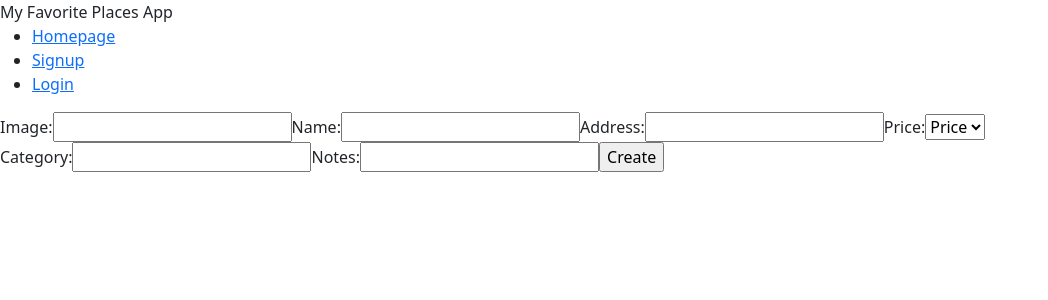
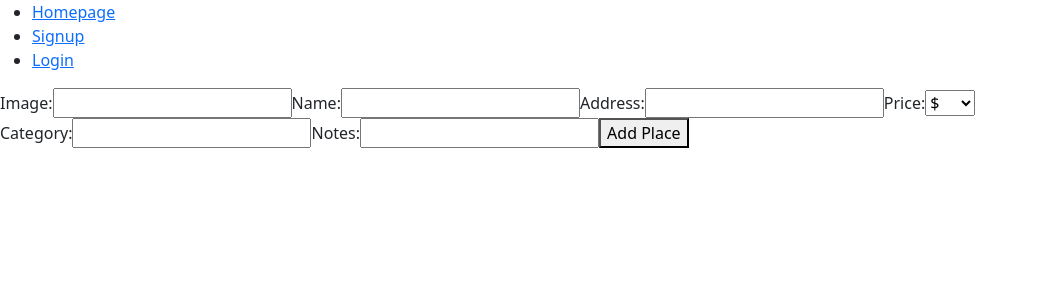
Before and after one commit to shay2442/my-favorite-places-app-frontend, a React (Create React App) app: page /places/1/edit in a window 1280 px wide. Shown: the top 300 px of the page, without its empty margins (0-1048 px from the left). Built offline with nearby package versions, Linux system fonts and the light colour scheme.

Commit message:
Working on navbar and Bootstrap Links

```diff
--- a/src/App.jsx
+++ b/src/App.jsx
@@ -1,7 +1,7 @@
 
 // import './App.css';
 import { useState, useEffect } from 'react'
-import Navbar from './components/Navigation/Navbar'
+import Navigation from './components/Navigation/Navigation'
 import Home from './components/static/Home'
 import Signup from './components/Authentication/Signup'
 import Login from './components/Authentication/Login'
@@ -94,12 +94,12 @@ function App() {
 
   return (
     <div className="App">
-      <header className="App-header">
+      {/* <header className="App-header">
         My Favorite Places App
-      </header>
+      </header> */}
       <Router>
-        { loggedIn ? <h1>Welcome, {currentUser.username}! </h1> : null }
-      <Navbar loggedIn={loggedIn} logoutUser={logoutUser} currentUser={ currentUser } />
+        {/* { loggedIn ? <h1>Welcome, {currentUser.username}! </h1> : null } */}
+      <Navigation loggedIn={loggedIn} logoutUser={logoutUser} currentUser={ currentUser } />
       <Routes>
         <Route path="/" element={<Home />} />
         <Route path="/signup" element={<Signup loginUser = { loginUser } loggedIn={ loggedIn } />} />
@@ -107,6 +107,7 @@ function App() {
         <Route path="/places" element={<PlacesList loggedIn={ loggedIn } places={ places } addItem={addItem} handleDelete={handleDelete} />} />
         <Route path="/places/:id" element={<Place loggedIn={ loggedIn } places={ places } />} />
         <Route exact path="/places/:id/edit" element={<PlaceForm places={places} addItem={addItem} updateItem={updateItem} />} />
+        <Route exact path="/places/:id/new" element={<PlaceForm places={places} addItem={addItem} updateItem={updateItem} />} />
       </Routes>
 
       </Router>
--- a/src/components/Authentication/Signup.jsx
+++ b/src/components/Authentication/Signup.jsx
@@ -1,12 +1,14 @@
 import React, { useEffect, useState } from  'react';
 import { baseUrl, headers } from '../../Globals';
 import { useNavigate } from 'react-router-dom';
+
 
 const Signup = ({ loginUser, loggedIn }) => {
 
     const [username, setUsername] = useState('');
     const [password, setPassword] = useState('');
     const navigate = useNavigate();
+    const [error, setError] = useState('')
 
     useEffect(() => {
         if( loggedIn ) {
@@ -30,18 +32,33 @@ const Signup = ({ loginUser, loggedIn }) => {
             headers,
             body: JSON.stringify(strongParams)
         })
+        // .then(checkStatus)
         .then(r => r.json())
         .then(data => {
             loginUser(data.user);
-            localStorage.setItem('jwt', data.token)
+            if (data.token) {
+                localStorage.setItem('jwt', data.token)
+            }
             navigate('/places')
         })
+        .catch(err => {
+
+            console.log(err)
+            // setError(error)
+        })
     }
-
+    // const checkStatus = (response) => {
+    //     if (response.status >= 200 && response.status < 300) {
+    //       return Promise.resolve(response)
+    //     } else {
+    //       return Promise.reject(new Error(response.err))
+    //     }
+    //   }
     return (
 
         <div>
             <h2>Create Account</h2>
+            <p>{error}</p>
             <form onSubmit= { handleSubmit }>
                 <div>
                 <label>Username: </label>
--- a/src/components/Navigation/Navbar.jsx
+++ /dev/null
@@ -1,39 +0,0 @@
-import React from 'react'
-import { Link } from 'react-router-dom';
-
-const Navbar = ({ loggedIn, logoutUser }) => {
-
-  const loggedOutLinks = () => {
-    return (
-      <ul>
-        <li><Link to="/">Homepage</Link></li>
-        <li><Link to="/signup">Signup</Link></li>
-        <li><Link to="/login">Login</Link></li>
-      </ul>
-    )
-  }
-
-  const handleLogout = e => {
-    e.preventDefault();
-    logoutUser();
-  }
-
-  const loggedInLinks = () => {
-    return (
-      <ul>
-        <li><Link to="/">Homepage</Link></li>
-        <li><Link to="/places">Places</Link></li>
-        <li><a href="#" onClick={ handleLogout }>Logout</a></li>
-      </ul>
-    )
-  }
-
-
-  return (
-    <div>
-      { loggedIn ? loggedInLinks() : loggedOutLinks() }
-    </div>
-  )
-}
-
-export default Navbar;
--- /dev/null
+++ b/src/components/Navigation/Navigation.jsx
@@ -0,0 +1,46 @@
+import React from 'react'
+import {Container, Navbar, Nav} from 'react-bootstrap'
+import { Link } from 'react-router-dom';
+
+const Navigation = ({ loggedIn, logoutUser, currentUser }) => {
+
+  const loggedOutLinks = () => {
+    return (
+      <ul>
+        <li><Link to="/">Homepage</Link></li>
+        <li><Link to="/signup">Signup</Link></li>
+        <li><Link to="/login">Login</Link></li>
+      </ul>
+    )
+  }
+
+  const handleLogout = e => {
+    e.preventDefault();
+    logoutUser();
+  }
+
+  const loggedInLinks = () => {
+    return (
+        <Navbar bg="dark" variant="dark" >
+        <Container>
+        <Navbar.Brand href="/home">{currentUser.username}'s Places</Navbar.Brand>
+        <Nav className="me-auto">
+
+        <Nav.Link to="/places">Places</Nav.Link>
+        <Nav.Link to="/places/new">New Place</Nav.Link>
+         <Nav.Link onClick={ handleLogout } href="/">Logout</Nav.Link>
+         </Nav>
+      </Container>
+      </Navbar>
+    )
+  }
+
+
+  return (
+    <div>
+      { loggedIn ? loggedInLinks() : loggedOutLinks() }
+    </div>
+  )
+}
+
+export default Navigation;
--- a/src/components/Places/PlaceForm.jsx
+++ b/src/components/Places/PlaceForm.jsx
@@ -88,7 +88,7 @@ const PlaceForm = ({addItem, places, updateItem}) => {
 
     return(
         <div>
-              <Form onSubmit={handleSubmit}className="form">
+             <form onSubmit={handleSubmit}className="form">
             <label>
                 Image:
                 <input
@@ -121,16 +121,16 @@ const PlaceForm = ({addItem, places, updateItem}) => {
             <label>
                 Price:
                 <select
-            name="price"
-            value={formData.price}
+            name="category"
+            value={formData.category}
             onChange={handleChange}
             >
-                <option value='all'>Price</option>
                 <option value='$'>$</option>
                 <option value='$$'>$$</option>
                 <option value='$$$'>$$$</option>
+
                     </select></label>
-                    <label>
+            <label>
                 Category:
                 <input
                 type="text"
@@ -148,11 +148,10 @@ const PlaceForm = ({addItem, places, updateItem}) => {
                 onChange={handleChange}
                 ></input>
             </label>
-            <input type="submit" value={formData.id ? "Update" : "Create"}/>
 
 
-            {/* <button className='submit-bttn' type="submit">Add Place</button> */}
-        </Form>
+            <button className='submit-bttn' type="submit">Add Place</button>
+        </form>
         </div>
     )
 }
--- a/src/components/Places/PlacesList.jsx
+++ b/src/components/Places/PlacesList.jsx
@@ -20,13 +20,13 @@ const PlacesList = ({loggedIn, places, addItem, handleDelete, updatePlace}) => {
 
 
     // for every place we have we are going to create a place card
-    const placeCards = places.map(place => <PlaceCard key={place.id } place={place} handleDelete={handleDelete} updatePlace={updatePlace}/>)
+    console.log(places)
+    const placeCards = places?.map(place => <PlaceCard key={place.id } place={place} handleDelete={handleDelete} updatePlace={updatePlace}/>)
 
     return (
 
         <div>
-            <h1>Places</h1>
-            <PlaceForm addItem={addItem}/>
+            {/* <PlaceForm addItem={addItem}/> */}
             { placeCards }
 
         </div>
```
